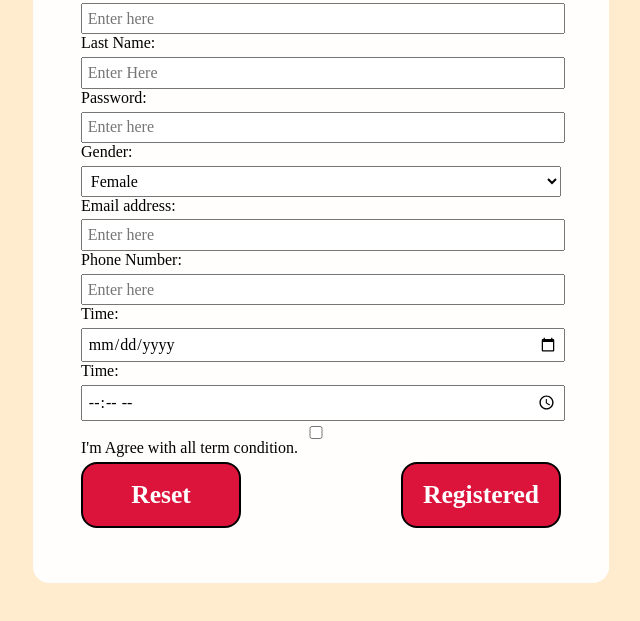
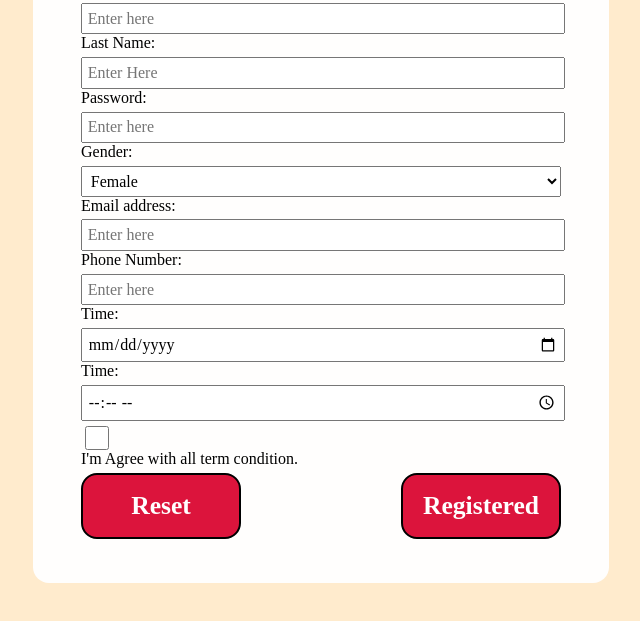
Before and after one commit to Jyotsna076/HTML_Tutorial, a plain HTML site: page Jyotsna/index2.html in a window 1280 px wide. Shown: the part 121-742 px from the top of the page, without its empty margins (319-959 px from the left). Drawn offline with Linux system fonts and the light colour scheme.

Commit message:
Update css file

```diff
--- a/Jyotsna/style.css
+++ b/Jyotsna/style.css
@@ -79,5 +79,13 @@ input, button{
     align-items:inherit;
     justify-content: space-evenly;
     row-gap: none;
+}
 
+.checkbox{
+    width: 2rem;
+    height: 1.5rem;
 }
+#parabox{
+    font-size: 1.5;
+    text-align: right;
+}
```
